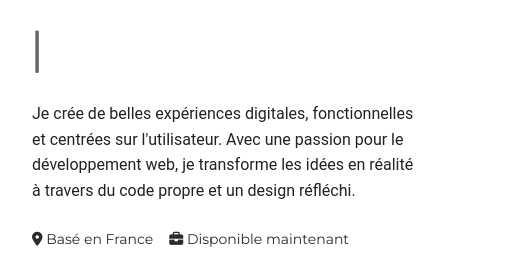
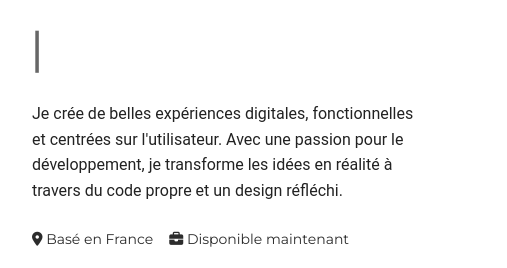
Before and after one commit to sharklandy/portfolio, a plain HTML site: page index.html in a window 1280 px wide. Shown: the part 499-767 px from the top of the page, 168-675 px from the left. Drawn offline with nearby package versions, Linux system fonts and the light colour scheme.

Commit message:
Mise à jour de la description dans la section Home

```diff
--- a/index.html
+++ b/index.html
@@ -66,7 +66,7 @@
                 <h1>Salut, je suis Landry</h1>
                 <h3>Développeur Web</h3>
                 <div class="info-p">
-                   <p>Je crée de belles expériences digitales, fonctionnelles et centrées sur l'utilisateur. Avec une passion pour le développement web, je transforme les idées en réalité à travers du code propre et un design réfléchi.</p>
+                   <p>Je crée de belles expériences digitales, fonctionnelles et centrées sur l'utilisateur. Avec une passion pour le développement, je transforme les idées en réalité à travers du code propre et un design réfléchi.</p>
                 </div>
                 <div class="info-p2">
                     <p><i class="fa-solid fa-location-dot"></i> Basé en France</p>
```
